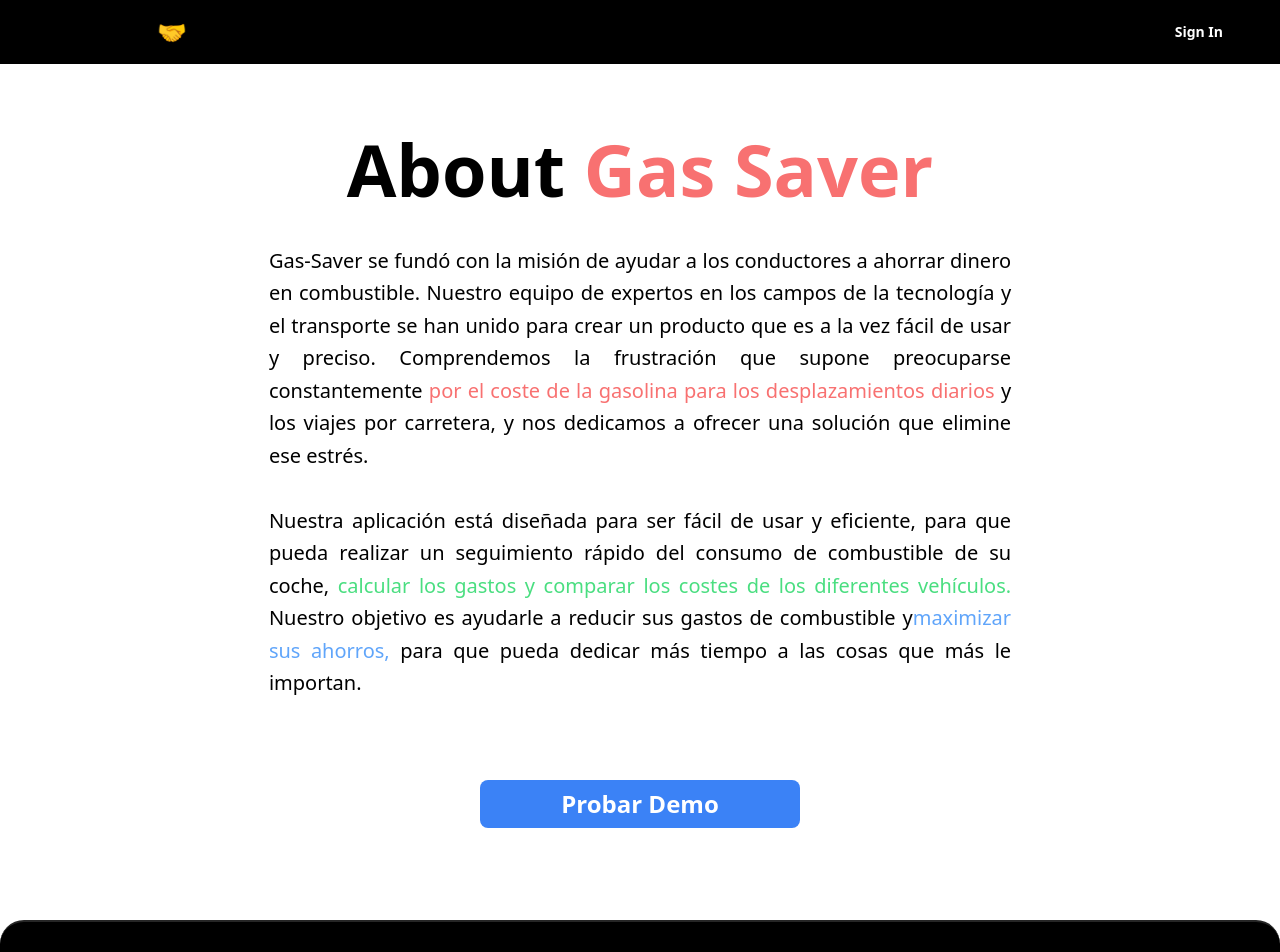
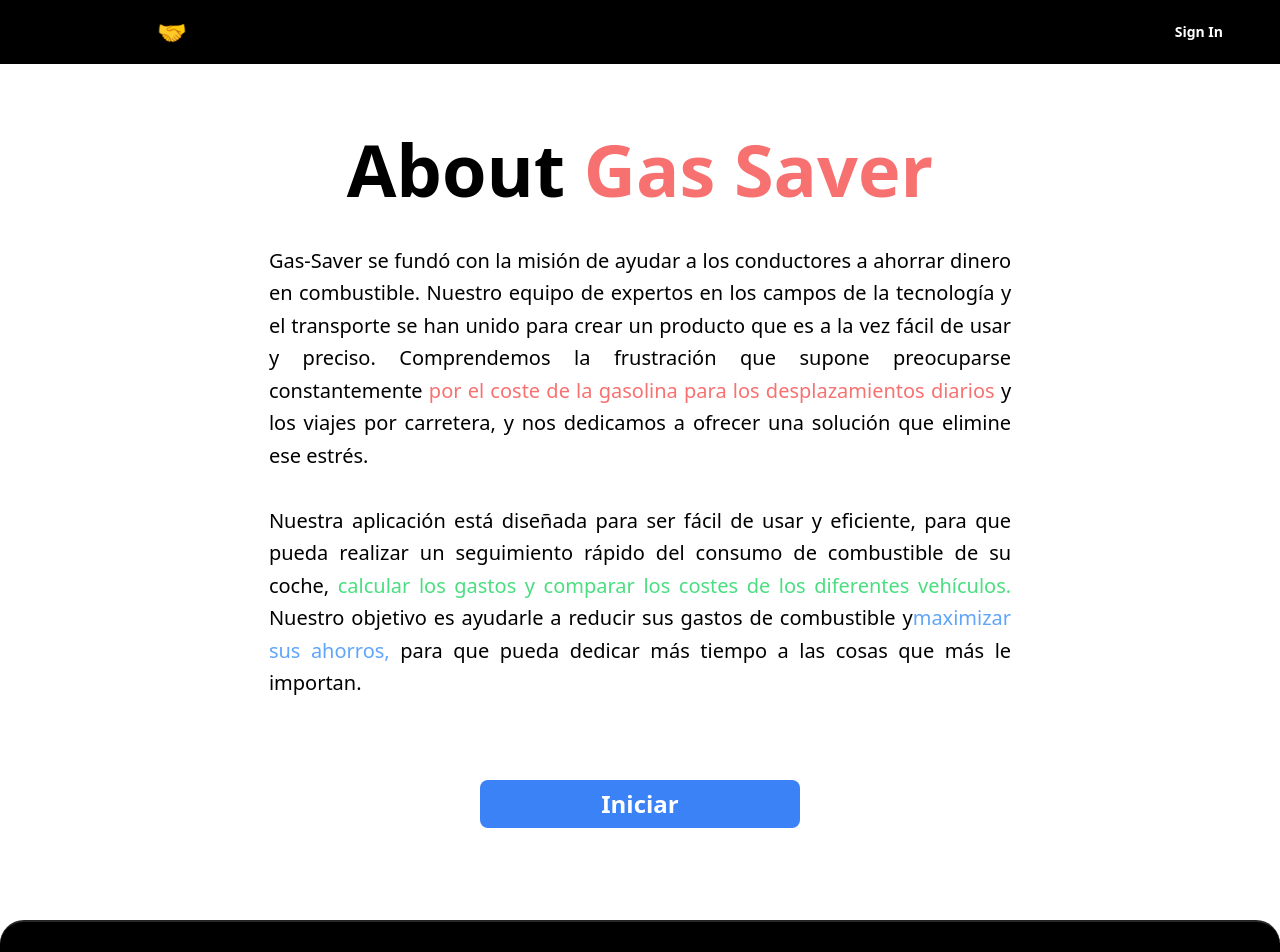
Before and after one commit to MGeovany/gas-saver, a Next.js app: page /about in a window 1280 px wide. Shown: the top 952 px of the page. Built offline with nearby package versions, Linux system fonts and the light colour scheme; no server answers.

Commit message:
feat: :necktie: added logic to redirect to dashboard route on /about

```diff
--- a/src/pages/about/index.tsx
+++ b/src/pages/about/index.tsx
@@ -1,6 +1,22 @@
 import Layout from "@/components/layout";
+import { useSignInModal } from "@/components/layout/signInModal";
+import { useSession } from "next-auth/react";
+import { useRouter } from "next/router";
 
 const About = () => {
+  const { data: session } = useSession();
+  const { SignInModal, setShowSignInModal } = useSignInModal();
+
+  const router = useRouter();
+
+  const toDashboard = () => {
+    if (!session) {
+      setShowSignInModal(true);
+    } else {
+      router.push("/dashboard");
+    }
+  };
+
   return (
     <Layout>
       <div className="mt-20 md:h-screen  flex flex-col items-center justify-center md:w-11/12 sm:w-full">
@@ -32,11 +48,15 @@
             <span className=" text-blue-400">maximizar sus ahorros,</span> para
             que pueda dedicar más tiempo a las cosas que más le importan.
           </p>
-          <button className="bg-blue-500 hover:bg-blue-700 text-white font-bold text-2xl py-2 w-80 rounded-lg mt-20">
-            Probar Demo
+          <button
+            onClick={() => toDashboard()}
+            className="bg-blue-500 hover:bg-blue-700 text-white font-bold text-2xl py-2 w-80 rounded-lg mt-20"
+          >
+            {!session ? "Iniciar" : "Probar Demo"}
           </button>
         </div>
       </div>
+      <SignInModal />
     </Layout>
   );
 };
```
